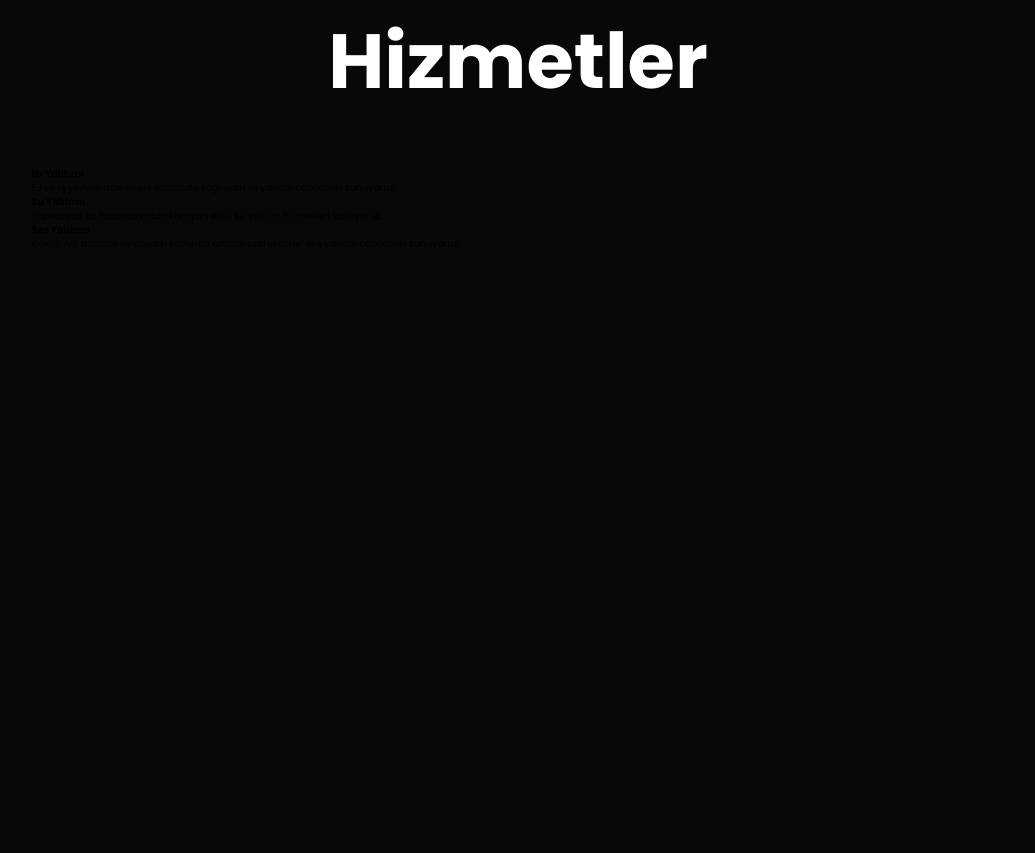
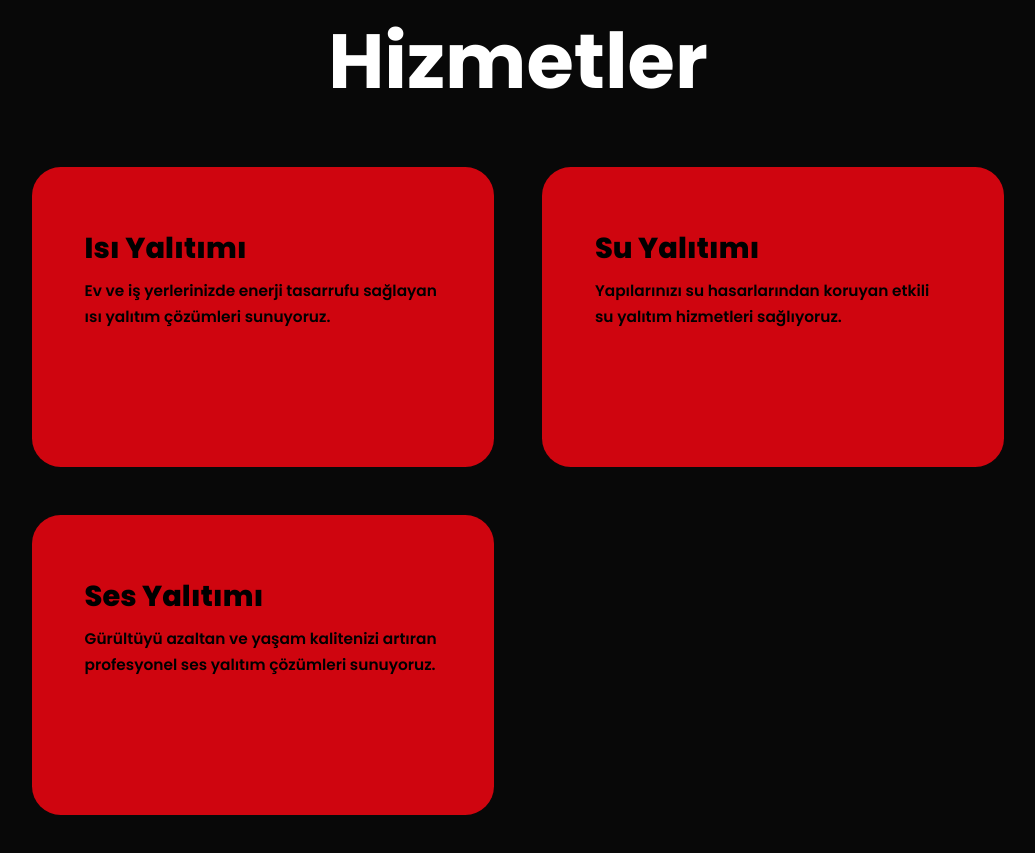
Before and after one commit to umutfr/Karaoglu-Izolasyon-Web-Site, a website: page index.html in a window 1280 px wide. Shown: the part 2277-3130 px from the top of the page, without its empty margins (122-1157 px from the left). Before the commit the page ends 2936 px from the top, so only its background shows below. Drawn offline with nearby package versions, Linux system fonts and the light colour scheme.

Commit message:
Index ve CSS'de degisiklikler.

```diff
--- a/style.css
+++ b/style.css
@@ -373,9 +373,48 @@ section{
     margin-bottom: 5rem;
 }
 
-.services-container{
+.service-container{
     display: grid;
     grid-template-columns: repeat(2, 1fr);
     align-items: center;
-    gap: 2.5rem;
+    gap: 5rem;
 }
+
+.service-box{
+    background-color: var(--main-color);
+    height: 300px;
+    border-radius: 3rem;
+    border: 5px solid transparent;
+    cursor: pointer;
+    transition: 0.4s ease-in-out;
+}
+
+.service-box:hover{
+    background-color: #fff;
+    color: #000;
+    border: 5px solid var(--main-color);
+    transform: scale(1.03);
+}
+
+.service-box .service-info{
+    display: flex;
+    flex-direction: column;
+    text-align: left;
+    max-height: 200px;
+    justify-content: left;
+    align-items: baseline;
+    padding: 5rem 5rem;
+}
+
+.service-info h4{
+    font-size: 3rem;
+    font-weight: 800;
+    line-height: 2;
+}
+.service-info p{
+    font-size: 1.6rem;
+    font-weight: 600;
+    max-height: 1000px;
+    line-height: 1.7;
+    margin: auto;
+}
```
Also changed, not shown: index.html (+2 -0 lines).
